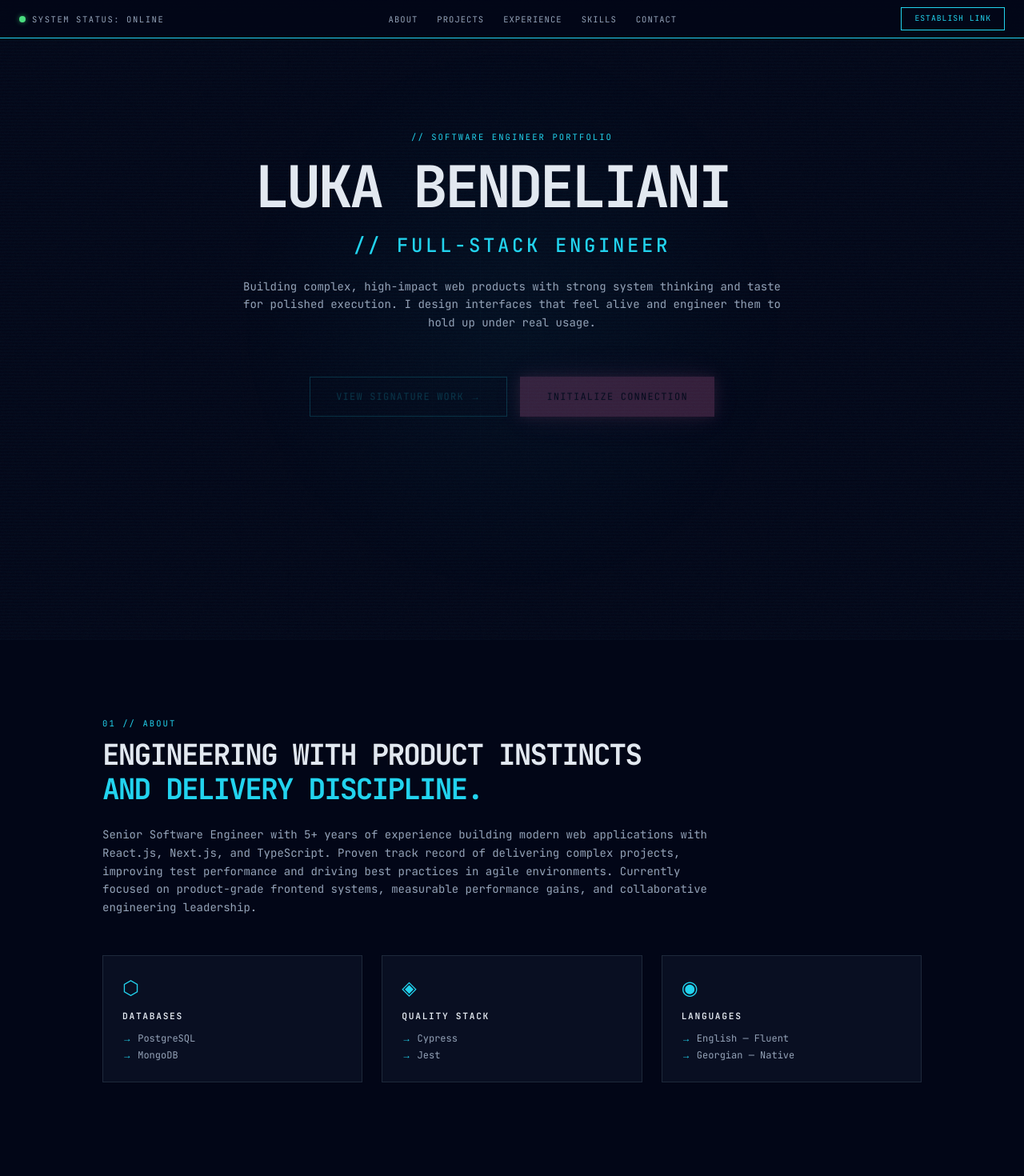
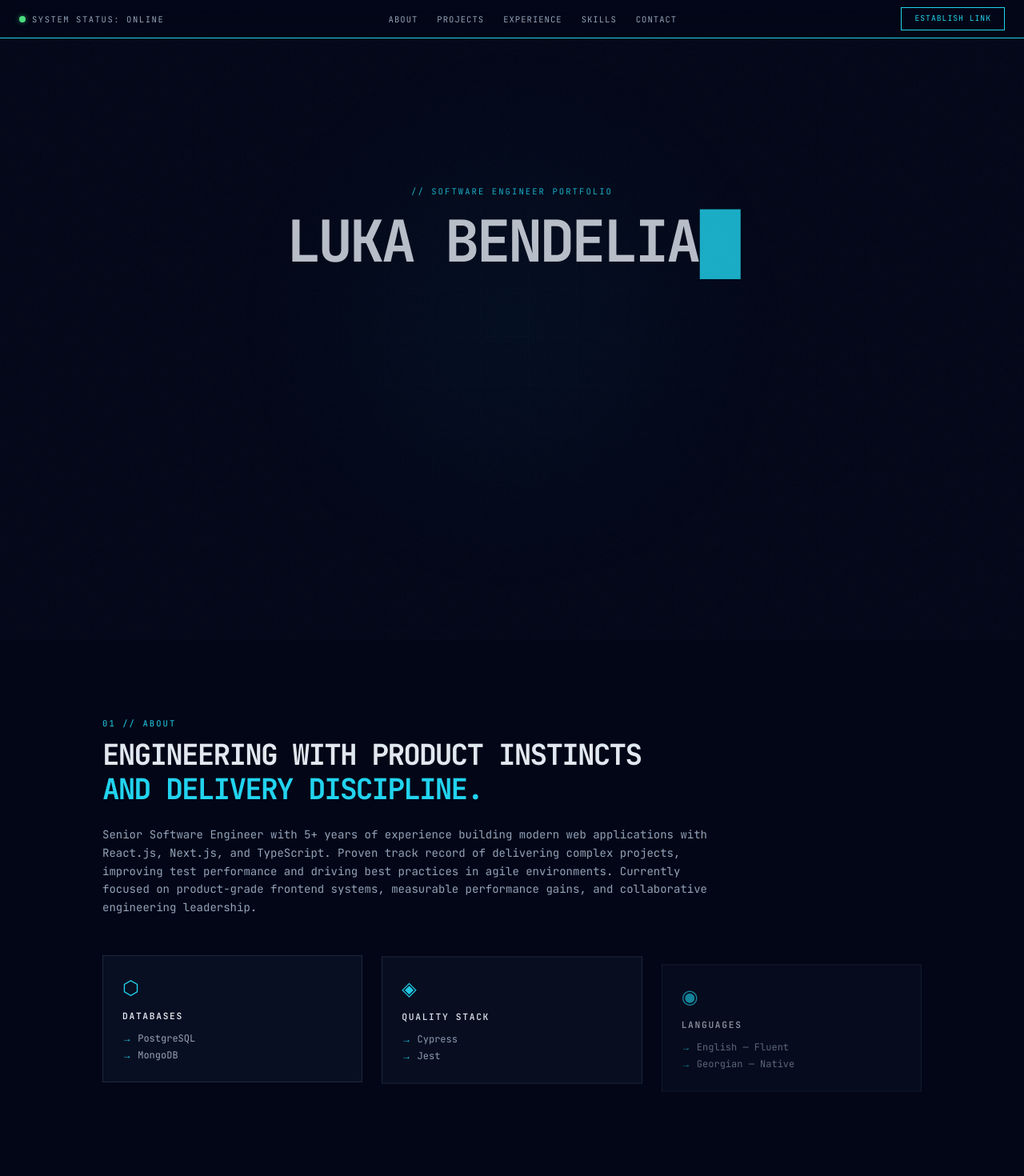
Before and after one commit to LukaBendeliani/luka-portfolio, a Next.js app: page / in a window 1280 px wide. Shown: the top 1470 px of the page at 80% size. Built offline with nearby package versions, Linux system fonts and the light colour scheme.

Commit message:
some UI changes

```diff
--- a/src/app/globals.css
+++ b/src/app/globals.css
@@ -178,38 +178,46 @@
   opacity: 0;
 }
 
-.glitch-wrapper:hover .glitch-layer-1 {
+.glitch-wrapper.glitching .glitch-layer-1 {
   opacity: 0.8;
-  animation: glitch1 0.3s ease-in-out infinite;
+  animation: glitch1 0.2s ease-in-out;
 }
 
-.glitch-wrapper:hover .glitch-layer-2 {
+.glitch-wrapper.glitching .glitch-layer-2 {
   opacity: 0.8;
-  animation: glitch2 0.3s ease-in-out infinite;
+  animation: glitch2 0.2s ease-in-out;
 }
 
-/* ── Data Stream Background ──────────────────────── */
-@keyframes dataStream {
-  0% {
-    background-position: 0% 0%;
-  }
-
-  100% {
-    background-position: 0% 100%;
-  }
+/* ── Glow Card (proximity border) ────────────────── */
+.glow-card {
+  position: relative;
+  --glow-x: 50%;
+  --glow-y: 50%;
+  --glow-opacity: 0;
+  --glow-size: 200px;
+  --glow-color: 34, 211, 238;
+  background: rgba(15, 23, 42, 0.6);
+  border-style: solid;
+  border-width: 1px;
+  border-color: #1e293b;
 }
 
-.data-stream {
+.glow-card::before {
+  content: "";
   position: absolute;
-  inset: 0;
+  inset: -1px;
+  border-style: solid;
+  border-width: 1px;
+  border-color: rgb(var(--glow-color));
   pointer-events: none;
-  opacity: 0.04;
-  background-image: repeating-linear-gradient(0deg,
-      var(--color-accent-cyan) 0px,
-      transparent 1px,
-      transparent 3px);
-  background-size: 100% 4px;
-  animation: dataStream 20s linear infinite;
+  opacity: var(--glow-opacity);
+  transition: opacity 0.3s ease;
+  mask-image: radial-gradient(var(--glow-size) circle at var(--glow-x) var(--glow-y),
+      black 0%,
+      transparent 100%);
+  -webkit-mask-image: radial-gradient(var(--glow-size) circle at var(--glow-x) var(--glow-y),
+      black 0%,
+      transparent 100%);
 }
 
 /* ── Marquee ─────────────────────────────────────── */
--- a/src/components/About.tsx
+++ b/src/components/About.tsx
@@ -2,6 +2,7 @@
 
 import { useRef } from "react";
 import { motion, useInView } from "framer-motion";
+import GlowCard from "@/components/GlowCard";
 
 const capabilities = [
     {
@@ -58,25 +59,13 @@
 
                 <div className="grid md:grid-cols-3 gap-6">
                     {capabilities.map((cap, i) => (
-                        <motion.div
+                        <GlowCard
                             key={cap.title}
+                            as={motion.div}
                             initial={{ opacity: 0, y: 30 }}
                             animate={isInView ? { opacity: 1, y: 0 } : {}}
                             transition={{ duration: 0.5, delay: 0.3 + i * 0.1 }}
                             className="p-6 transition-all duration-300 group"
-                            style={{
-                                background: "rgba(15, 23, 42, 0.6)",
-                                border: "1px solid #1e293b",
-                            }}
-                            onMouseEnter={(e) => {
-                                e.currentTarget.style.borderColor = "#22d3ee";
-                                e.currentTarget.style.boxShadow =
-                                    "0 0 20px rgba(34,211,238,0.1)";
-                            }}
-                            onMouseLeave={(e) => {
-                                e.currentTarget.style.borderColor = "#1e293b";
-                                e.currentTarget.style.boxShadow = "none";
-                            }}
                         >
                             <div
                                 className="text-2xl mb-3"
@@ -101,7 +90,7 @@
                                     </li>
                                 ))}
                             </ul>
-                        </motion.div>
+                        </GlowCard>
                     ))}
                 </div>
             </div>
--- a/src/components/BootSequence.tsx
+++ b/src/components/BootSequence.tsx
@@ -22,13 +22,13 @@
 
     useEffect(() => {
         if (visibleLines < bootLines.length) {
-            const timer = setTimeout(() => setVisibleLines((v) => v + 1), 300);
+            const timer = setTimeout(() => setVisibleLines((v) => v + 1), 450);
             return () => clearTimeout(timer);
         } else {
             const timer = setTimeout(() => {
                 setDone(true);
-                setTimeout(onComplete, 600);
-            }, 500);
+                setTimeout(onComplete, 900);
+            }, 750);
             return () => clearTimeout(timer);
         }
     }, [visibleLines, onComplete]);
@@ -39,7 +39,7 @@
                 <motion.div
                     initial={{ opacity: 1 }}
                     exit={{ opacity: 0 }}
-                    transition={{ duration: 0.6 }}
+                    transition={{ duration: 0.9 }}
                     className="fixed inset-0 z-[9999] flex items-center justify-center"
                     style={{ background: "#020617" }}
                 >
--- a/src/components/Education.tsx
+++ b/src/components/Education.tsx
@@ -2,6 +2,7 @@
 
 import { useRef } from "react";
 import { motion, useInView } from "framer-motion";
+import GlowCard from "@/components/GlowCard";
 
 export default function Education() {
     const ref = useRef(null);
@@ -24,24 +25,12 @@
                     </h2>
                 </motion.div>
 
-                <motion.div
+                <GlowCard
+                    as={motion.div}
                     initial={{ opacity: 0, y: 30 }}
                     animate={isInView ? { opacity: 1, y: 0 } : {}}
                     transition={{ duration: 0.5, delay: 0.2 }}
                     className="p-8 max-w-2xl transition-all duration-300"
-                    style={{
-                        background: "rgba(15, 23, 42, 0.5)",
-                        border: "1px solid #1e293b",
-                    }}
-                    onMouseEnter={(e) => {
-                        e.currentTarget.style.borderColor = "#22d3ee";
-                        e.currentTarget.style.boxShadow =
-                            "0 0 20px rgba(34,211,238,0.06)";
-                    }}
-                    onMouseLeave={(e) => {
-                        e.currentTarget.style.borderColor = "#1e293b";
-                        e.currentTarget.style.boxShadow = "none";
-                    }}
                 >
                     <div className="flex items-start justify-between mb-3">
                         <div>
@@ -73,7 +62,7 @@
                         and analytical problem-solving. Applied rigorous scientific
                         methodology to software engineering practice.
                     </p>
-                </motion.div>
+                </GlowCard>
             </div>
         </section>
     );
--- a/src/components/Experience.tsx
+++ b/src/components/Experience.tsx
@@ -2,6 +2,7 @@
 
 import { useRef } from "react";
 import { motion, useInView } from "framer-motion";
+import GlowCard from "@/components/GlowCard";
 
 const experiences = [
     {
@@ -81,21 +82,8 @@
                                     }}
                                 />
 
-                                <div
+                                <GlowCard
                                     className="p-6 transition-all duration-300"
-                                    style={{
-                                        background: "rgba(15, 23, 42, 0.4)",
-                                        border: "1px solid #1e293b",
-                                    }}
-                                    onMouseEnter={(e) => {
-                                        e.currentTarget.style.borderColor = "#22d3ee";
-                                        e.currentTarget.style.boxShadow =
-                                            "0 0 20px rgba(34,211,238,0.06)";
-                                    }}
-                                    onMouseLeave={(e) => {
-                                        e.currentTarget.style.borderColor = "#1e293b";
-                                        e.currentTarget.style.boxShadow = "none";
-                                    }}
                                 >
                                     <div className="flex flex-col sm:flex-row sm:items-center sm:justify-between mb-2">
                                         <h3
@@ -123,7 +111,7 @@
                                     >
                                         {exp.description}
                                     </p>
-                                </div>
+                                </GlowCard>
                             </motion.div>
                         ))}
                     </div>
--- /dev/null
+++ b/src/components/GlowCard.tsx
@@ -0,0 +1,57 @@
+"use client";
+
+import { useCallback, useRef, type ComponentPropsWithoutRef, type ElementType, type ReactNode } from "react";
+
+type GlowCardProps<T extends ElementType = "div"> = {
+    as?: T;
+    children: ReactNode;
+    className?: string;
+    glowColor?: string;
+    glowSize?: number;
+} & Omit<ComponentPropsWithoutRef<T>, "children" | "className">;
+
+export default function GlowCard<T extends ElementType = "div">({
+    as,
+    children,
+    className = "",
+    glowColor = "34, 211, 238",
+    glowSize = 200,
+    ...rest
+}: GlowCardProps<T>) {
+    const ref = useRef<HTMLDivElement>(null);
+
+    const handleMouseMove = useCallback(
+        (e: React.MouseEvent) => {
+            const el = ref.current;
+            if (!el) return;
+            const rect = el.getBoundingClientRect();
+            el.style.setProperty("--glow-x", `${e.clientX - rect.left}px`);
+            el.style.setProperty("--glow-y", `${e.clientY - rect.top}px`);
+            el.style.setProperty("--glow-opacity", "1");
+        },
+        []
+    );
+
+    const handleMouseLeave = useCallback(() => {
+        ref.current?.style.setProperty("--glow-opacity", "0");
+    }, []);
+
+    const Component = (as || "div") as ElementType;
+
+    return (
+        <Component
+            ref={ref}
+            className={`glow-card ${className}`}
+            onMouseMove={handleMouseMove}
+            onMouseLeave={handleMouseLeave}
+            style={{
+                "--glow-size": `${glowSize}px`,
+                "--glow-color": glowColor,
+                ...((rest as Record<string, unknown>).style as Record<string, unknown> || {}),
+            } as React.CSSProperties}
+            {...rest}
+        >
+            {children}
+        </Component>
+    );
+}
--- a/src/components/Hero.tsx
+++ b/src/components/Hero.tsx
@@ -1,6 +1,6 @@
 "use client";
 
-import { useEffect, useState } from "react";
+import { useEffect, useRef, useCallback, useState } from "react";
 import { motion } from "framer-motion";
 
 const fullTitle = "LUKA BENDELIANI";
@@ -16,6 +16,7 @@
 export default function Hero() {
     const [displayedTitle, setDisplayedTitle] = useState("");
     const [showSubtitle, setShowSubtitle] = useState(false);
+    const glitchRef = useRef<HTMLDivElement>(null);
 
     useEffect(() => {
         let i = 0;
@@ -31,12 +32,22 @@
         return () => clearInterval(interval);
     }, []);
 
+    const handleMouseEnter = useCallback(() => {
+        const el = glitchRef.current;
+        if (el && !el.classList.contains("glitching")) {
+            el.classList.add("glitching");
+        }
+    }, []);
+
+    const handleAnimationEnd = useCallback(() => {
+        glitchRef.current?.classList.remove("glitching");
+    }, []);
+
     return (
         <section
             id="hero"
             className="relative min-h-screen flex flex-col items-center justify-center px-6 overflow-hidden"
         >
-            <div className="data-stream" />
 
             <motion.div
                 initial={{ opacity: 0 }}
@@ -53,7 +64,12 @@
                     &#47;&#47; SOFTWARE ENGINEER PORTFOLIO
                 </motion.div>
 
-                <div className="glitch-wrapper">
+                <div
+                    ref={glitchRef}
+                    className="glitch-wrapper"
+                    onMouseEnter={handleMouseEnter}
+                    onAnimationEnd={handleAnimationEnd}
+                >
                     <h1
                         className="text-4xl sm:text-5xl md:text-7xl font-bold uppercase tracking-[-0.05em] leading-tight cursor-default"
                         style={{ color: "#e2e8f0" }}
--- a/src/components/Projects.tsx
+++ b/src/components/Projects.tsx
@@ -2,6 +2,7 @@
 
 import { useRef } from "react";
 import { motion, useInView } from "framer-motion";
+import GlowCard from "@/components/GlowCard";
 
 const projects = [
     {
@@ -67,8 +68,9 @@
 
                 <div className="grid gap-6">
                     {projects.map((project, i) => (
-                        <motion.a
+                        <GlowCard
                             key={project.id}
+                            as={motion.a}
                             href={project.link}
                             target="_blank"
                             rel="noopener noreferrer"
@@ -76,21 +78,6 @@
                             animate={isInView ? { opacity: 1, y: 0 } : {}}
                             transition={{ duration: 0.5, delay: 0.2 + i * 0.15 }}
                             className="block p-6 md:p-8 transition-all duration-300 group"
-                            style={{
-                                background: "rgba(15, 23, 42, 0.6)",
-                                border: "1px solid #1e293b",
-                            }}
-                            onMouseEnter={(e) => {
-                                e.currentTarget.style.borderColor = "#22d3ee";
-                                e.currentTarget.style.boxShadow =
-                                    "0 0 30px rgba(34,211,238,0.08)";
-                                e.currentTarget.style.transform = "translateY(-2px)";
-                            }}
-                            onMouseLeave={(e) => {
-                                e.currentTarget.style.borderColor = "#1e293b";
-                                e.currentTarget.style.boxShadow = "none";
-                                e.currentTarget.style.transform = "translateY(0)";
-                            }}
                         >
                             <div className="flex flex-col md:flex-row md:items-start md:justify-between gap-4">
                                 <div className="flex-1">
@@ -137,7 +124,7 @@
                                     OPEN PROJECT →
                                 </div>
                             </div>
-                        </motion.a>
+                        </GlowCard>
                     ))}
                 </div>
             </div>
--- a/src/components/Skills.tsx
+++ b/src/components/Skills.tsx
@@ -2,6 +2,7 @@
 
 import { useRef } from "react";
 import { motion, useInView } from "framer-motion";
+import GlowCard from "@/components/GlowCard";
 
 const skillCategories = [
     {
@@ -62,22 +63,13 @@
 
                 <div className="grid sm:grid-cols-2 lg:grid-cols-4 gap-6">
                     {skillCategories.map((cat, i) => (
-                        <motion.div
+                        <GlowCard
                             key={cat.title}
+                            as={motion.div}
                             initial={{ opacity: 0, y: 30 }}
                             animate={isInView ? { opacity: 1, y: 0 } : {}}
                             transition={{ duration: 0.5, delay: 0.2 + i * 0.1 }}
                             className="p-6 transition-all duration-300"
-                            style={{
-                                background: "rgba(15, 23, 42, 0.5)",
-                                border: "1px solid #1e293b",
-                            }}
-                            onMouseEnter={(e) => {
-                                e.currentTarget.style.borderColor = "#22d3ee";
-                            }}
-                            onMouseLeave={(e) => {
-                                e.currentTarget.style.borderColor = "#1e293b";
-                            }}
                         >
                             <div
                                 className="text-xs uppercase tracking-[0.15em] font-bold mb-4"
@@ -111,7 +103,7 @@
                                     </span>
                                 ))}
                             </div>
-                        </motion.div>
+                        </GlowCard>
                     ))}
                 </div>
             </div>
```
